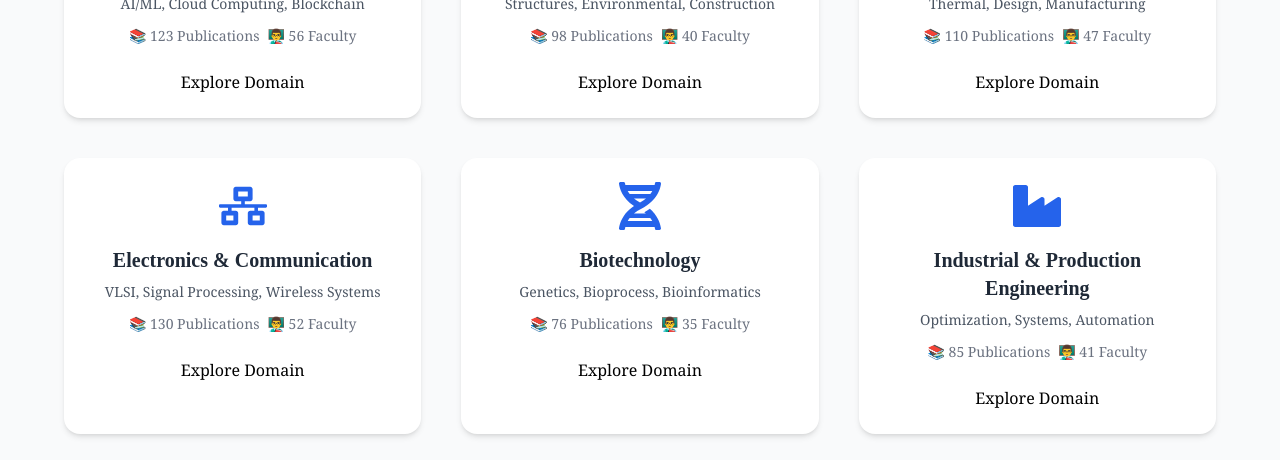
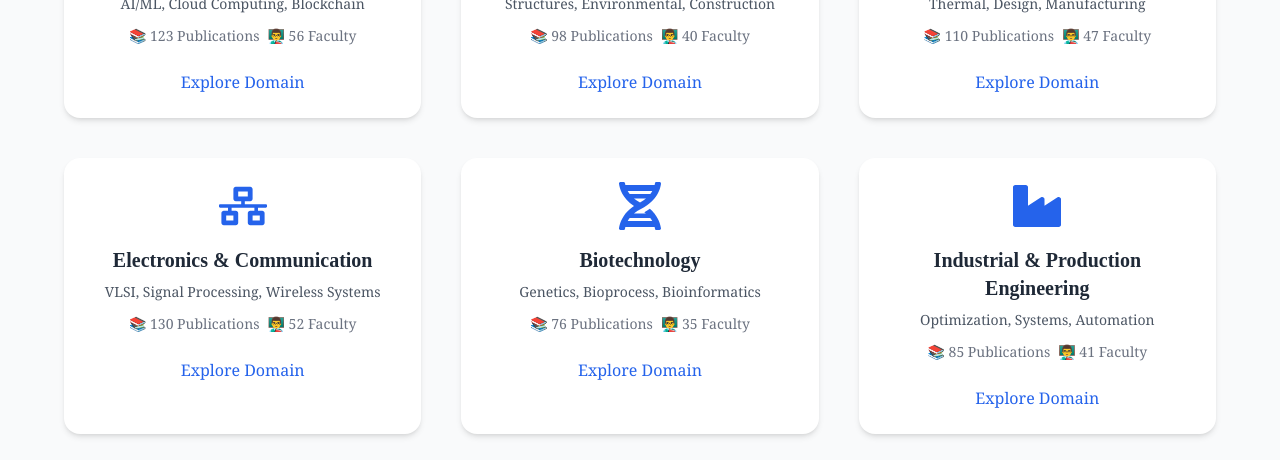
Before and after one commit to Garv978/research-board, a React (Vite) app in the folder visualisation/: page / in a window 1280 px wide. Shown: the part 2837-3297 px from the top of the page. Built offline with nearby package versions, Linux system fonts and the light colour scheme.

Commit message:
with links

```diff
--- a/visualisation/src/Components/Department.jsx
+++ b/visualisation/src/Components/Department.jsx
@@ -1,3 +1,4 @@
+import React from 'react';
 import {
   FaLaptopCode,
   FaBuilding,
@@ -9,9 +10,13 @@ import {
 
 function Card({ heading, text, publication, faculty, Icon, link }) {
   return (
-    <a className="flex flex-col items-center text-center p-6 bg-white rounded-2xl shadow-md hover:shadow-xl transition-all duration-300 hover:-translate-y-1 font-serif"
-    href={link}>
-      <Icon className="text-5xl mb-4 text-blue-600" />
+    <a
+      className="flex flex-col items-center text-center p-6 bg-white rounded-2xl shadow-md hover:shadow-xl transition-all duration-300 hover:-translate-y-1 font-serif group"
+      href={link}
+      target="_blank"
+      rel="noopener noreferrer"
+    >
+      <Icon className="text-5xl mb-4 text-blue-600 group-hover:scale-110 transition-transform duration-300" />
       <h1 className="font-lora font-semibold text-xl mb-2 text-gray-800">
         {heading}
       </h1>
@@ -20,78 +25,90 @@ function Card({ heading, text, publication, faculty, Icon, link }) {
         <span>📚 {publication} Publications</span>
         <span>👨‍🏫 {faculty} Faculty</span>
       </div>
-      <br></br>
-      <p className="justify-center items-center flex ">Explore Domain</p>
+      <br />
+      <p className="justify-center items-center flex text-blue-600 font-medium group-hover:underline">
+        Explore Domain
+      </p>
     </a>
   );
 }
 
 function Department() {
+  // Data array to keep the code clean and links easily editable
+  const deptData = [
+    {
+      heading: "Computer Science & Engineering",
+      text: "AI/ML, Cloud Computing, Blockchain",
+      publication: "123",
+      faculty: "56",
+      Icon: FaLaptopCode,
+      link: "https://departments.nitj.ac.in/dept/cse/home"
+    },
+    {
+      heading: "Civil Engineering",
+      text: "Structures, Environmental, Construction",
+      publication: "98",
+      faculty: "40",
+      Icon: FaBuilding,
+      link: "https://departments.nitj.ac.in/dept/ce/home"
+    },
+    {
+      heading: "Mechanical Engineering",
+      text: "Thermal, Design, Manufacturing",
+      publication: "110",
+      faculty: "47",
+      Icon: FaCogs,
+      link: "https://departments.nitj.ac.in/dept/me/home"
+    },
+    {
+      heading: "Electronics & Communication",
+      text: "VLSI, Signal Processing, Wireless Systems",
+      publication: "130",
+      faculty: "52",
+      Icon: FaNetworkWired,
+      link: "https://departments.nitj.ac.in/dept/ece/home"
+    },
+    {
+      heading: "Biotechnology",
+      text: "Genetics, Bioprocess, Bioinformatics",
+      publication: "76",
+      faculty: "35",
+      Icon: FaDna,
+      link: "https://departments.nitj.ac.in/dept/bt/home"
+    },
+    {
+      heading: "Industrial & Production Engineering",
+      text: "Optimization, Systems, Automation",
+      publication: "85",
+      faculty: "41",
+      Icon: FaIndustry,
+      link: "https://departments.nitj.ac.in/dept/ipe/home"
+    }
+  ];
+
   return (
     <div className="bg-gray-50 p-10 rounded-lg shadow-md min-h-[600px]">
       <h1 className="text-4xl justify-center items-center flex font-bold font-lora mb-3">
         RESEARCH DOMAINS
       </h1>
-      <h2 className="text-md justify-center items-center flex mb-10 font-oswald text-gray-600">
+      <h2 className="text-md justify-center items-center flex mb-10 font-oswald text-gray-600 text-center">
         Discover our diverse areas of research excellence across engineering
         and technology disciplines
       </h2>
 
       {/* Responsive grid */}
       <div className="grid grid-cols-1 sm:grid-cols-2 lg:grid-cols-3 gap-10 px-6">
-        <Card
-          heading="Computer Science & Engineering"
-          text="AI/ML, Cloud Computing, Blockchain"
-          publication="123"
-          faculty="56"
-          Icon={FaLaptopCode}
-          link = "https://www.google.com"
-        />
-
-        <Card
-          heading="Civil Engineering"
-          text="Structures, Environmental, Construction"
-          publication="98"
-          faculty="40"
-          Icon={FaBuilding}
-          link = "https://www.google.com"
-        />
-
-        <Card
-          heading="Mechanical Engineering"
-          text="Thermal, Design, Manufacturing"
-          publication="110"
-          faculty="47"
-          Icon={FaCogs}
-          link = "https://www.google.com"
-        />
-
-        <Card
-          heading="Electronics & Communication"
-          text="VLSI, Signal Processing, Wireless Systems"
-          publication="130"
-          faculty="52"
-          Icon={FaNetworkWired}
-          link = "https://www.google.com"
-        />
-
-        <Card
-          heading="Biotechnology"
-          text="Genetics, Bioprocess, Bioinformatics"
-          publication="76"
-          faculty="35"
-          Icon={FaDna}
-          link = "www.google.com"
-        />
-
-        <Card
-          heading="Industrial & Production Engineering"
-          text="Optimization, Systems, Automation"
-          publication="85"
-          faculty="41"
-          Icon={FaIndustry}
-          link = "www.google.com"
-        />
+        {deptData.map((dept, index) => (
+          <Card
+            key={index}
+            heading={dept.heading}
+            text={dept.text}
+            publication={dept.publication}
+            faculty={dept.faculty}
+            Icon={dept.Icon}
+            link={dept.link}
+          />
+        ))}
       </div>
     </div>
   );
```
